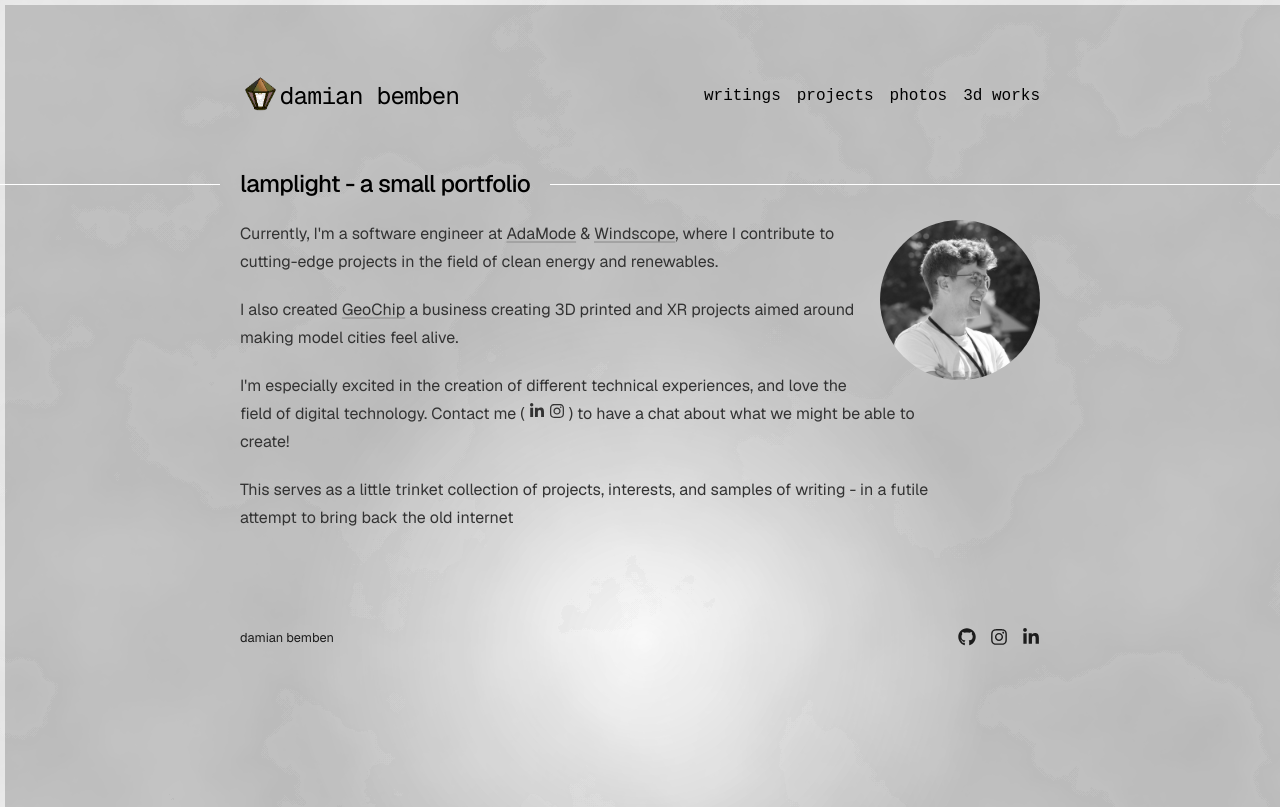
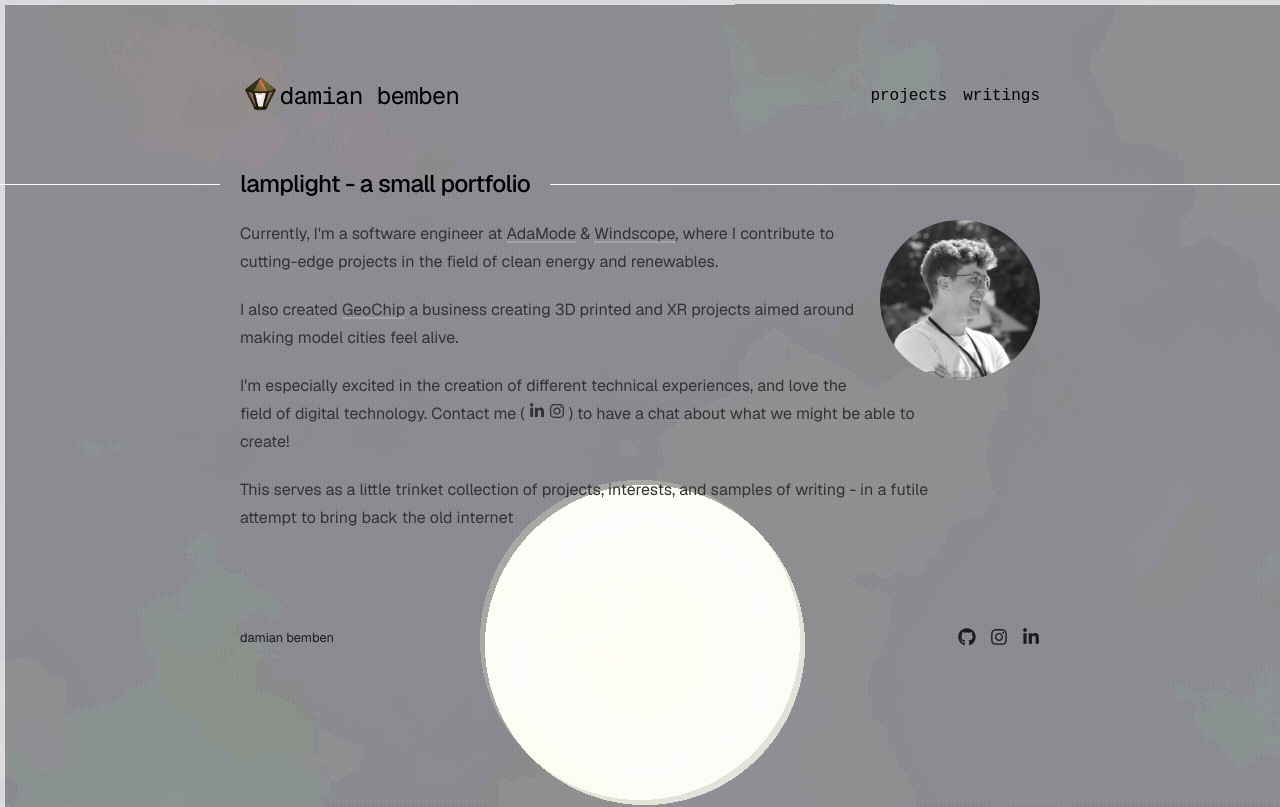
Before and after one commit to dambem/trinket-space, a Next.js app: page / in a window 1280 px wide. Shown: the top 807 px of the page. Built offline with nearby package versions, Linux system fonts and the light colour scheme.

Commit message:
Adding latest

```diff
--- a/app/components/nav.tsx
+++ b/app/components/nav.tsx
@@ -4,10 +4,10 @@
 import { metaData } from "../config";
 
 const navItems = {
+  "/projects": { name: "projects" },
   "/writing ": { name: "writings" },
-  "/projects": { name: "projects" },
-  "/photos": { name: "photos" },
-  "/3d": { name: "3d works"}
+  // "/photos": { name: "photos" },
+  // "/3d": { name: "3d works"}
 };
   // "/3d": { name: "3d works"}
   //   "/code": { name: "code" },
--- a/app/writing/[slug]/page.tsx
+++ b/app/writing/[slug]/page.tsx
@@ -117,7 +117,8 @@
           prose-headings:text-gray-100
           prose-p:text-gray-300
           prose-a:text-blue-400 hover:prose-a:text-blue-300
-          max-w-none">
+          max-w-none"
+        >
           <CustomMDX source={post} />
         </article>
 
```
Also changed, not shown: app/radial_2.svg.
